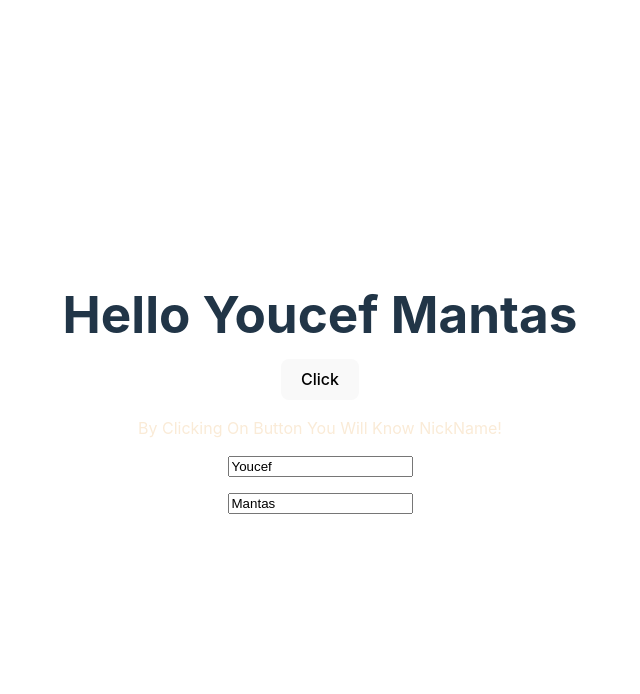
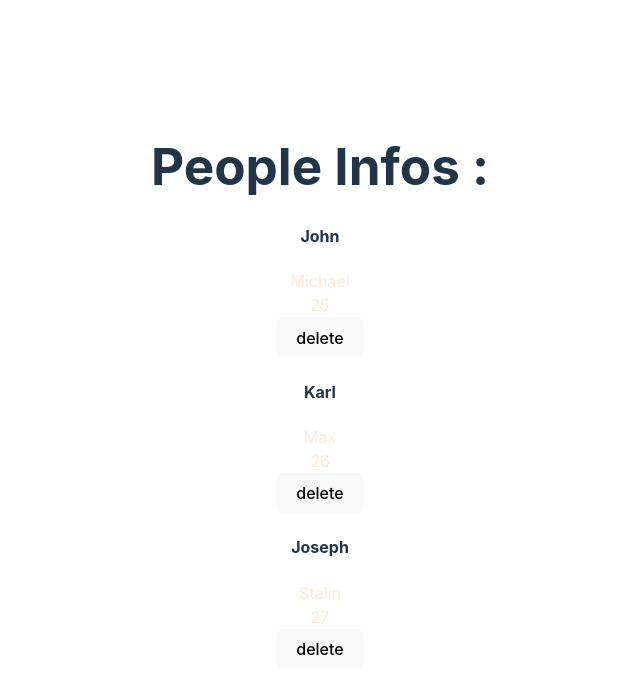
Before and after one commit to MantasEdine/Svelte-Test, a Svelte app: page / in a window 1280 px wide. Shown: the top 694 px of the page, without its empty margins (320-960 px from the left). Built offline with nearby package versions, Linux system fonts and the light colour scheme.

Commit message:
conditionals/event-handlers

```diff
--- a/src/App.svelte
+++ b/src/App.svelte
@@ -1,30 +1,38 @@
 <script>
-   let Name = "Youcef";
-   let NickName = "Mantas";
-   $: fullName = `${Name} ${NickName}`;
-   $: {
-      console.log(Name);
-      console.log(NickName);
+ let people = [
+    { name: 'John', surname : 'Michael', age: 25, id : 1 },
+    { name: 'Karl', surname : 'Max', age: 26, id : 2 },
+    { name: 'Joseph', surname : 'Stalin', age: 27, id : 3 },
 
-   }
-   const handleClick = () =>{
-      Name = NickName;
-   }
-   const handleChange = (e) =>{
-      Name = e.target.value;
-   }
+]
+
+    const handleDelete = (id) =>{
+      people = people.filter(person =>{
+       return  person.id != id;
+      })
+
+    }
+
    </script>
 
    <main>
-    <div class="container">
-      <h1>Hello {fullName}</h1>
-      <button on:click={handleClick} style="color: {Name};">Click</button>
-      <span>By Clicking On Button You Will Know NickName!</span>
-      <input type="text" bind:value={Name} >
-      <input type="text" bind:value={NickName} >
+    {#if people.length >= 3}
+     <div class="container">
+      <h1>People Infos :</h1>
+      {#each people as person (person.id) }
+      <h4>{person.name}</h4>
+      <span>{person.surname}</span>
+      <span>{person.age}</span>
+      <button on:click={()=> handleDelete(person.id)}>delete</button>
+      {:else}
+      <p>No people found</p>
+      {/each}
 
 
-    </div>
+     </div>
+     {:else}
+     <p>So Sad</p>
+     {/if}
    </main>
 
    <style>
@@ -34,7 +42,7 @@
           align-items: center;
       }
 
-      h1, button, span, input {
+      h1 {
           margin: 0.5rem 0; /* Adds some space between the elements */
       }
       span {
```
